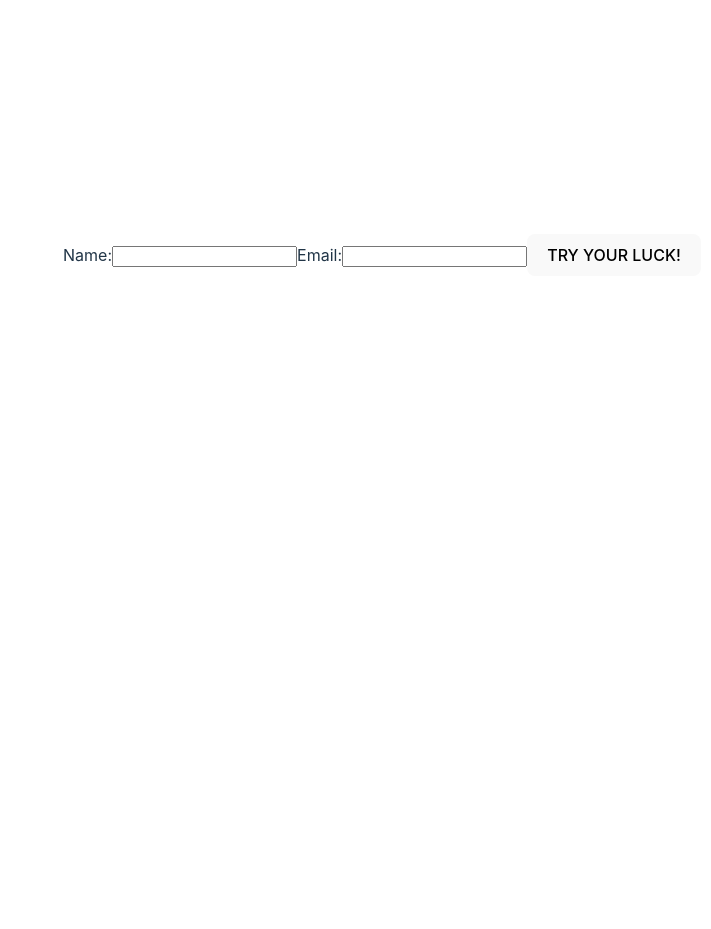
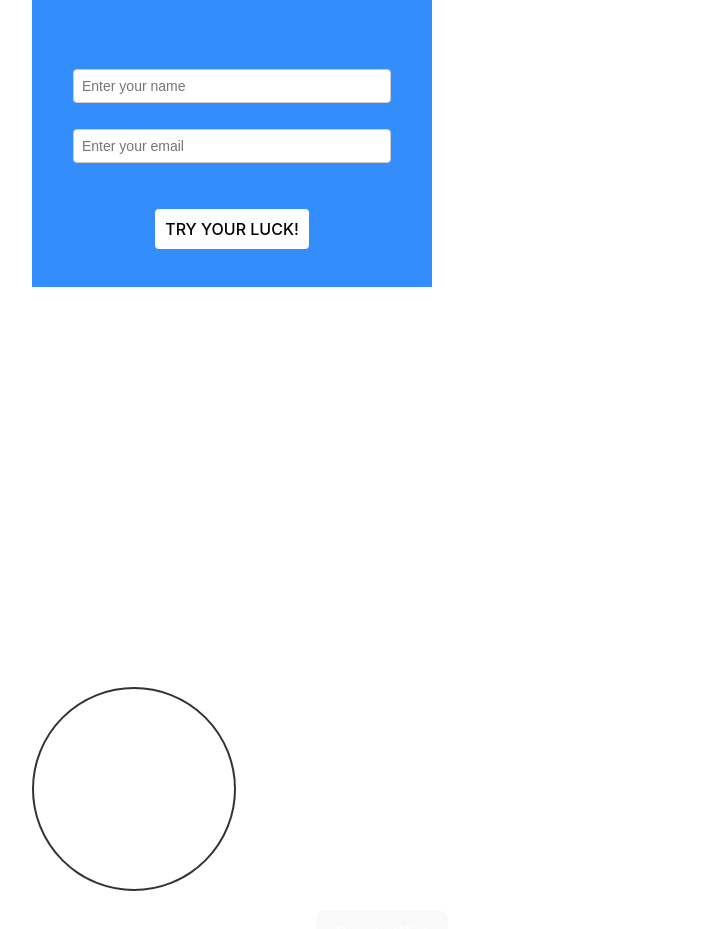
Before and after one commit to polin103109/OllyoTask3, a React (Vite) app: page / in a window 1280 px wide. Shown: the part 145-1074 px from the top of the page, without its empty margins (258-969 px from the left). Before the commit the page ends 800 px from the top, so only its background shows below. Built offline with nearby package versions, Linux system fonts and the light colour scheme.

Commit message:
added design for form

```diff
--- a/src/App.jsx
+++ b/src/App.jsx
@@ -1,12 +1,14 @@
 import { useState } from 'react'
 import './App.css'
-import Form from './Components/Form'
+import Form from './Components/Form';
+import SpinWheel from './Components/Spinwheel';
 function App() {
 
 
   return (
     <>
       <Form/>
+      <SpinWheel/>
     </>
   )
 }
--- a/src/Components/Form.jsx
+++ b/src/Components/Form.jsx
@@ -14,15 +14,14 @@ function Form() {
 
 
   return (
-    <div>
+    <div className='formDiv'>
         <form onSubmit={handleSubmit}>
-      <label htmlFor="name">Name:</label>
-      <input type="text" id="name" name="name" value={formData.name} onChange={handleChange}/>
+          <button className='closeButton'>Close</button> <br/>
+        <h4> Win Exclusive Discount!</h4> <br/>
+      <input type="text" id="name" placeholder='Enter your name' name="name" value={formData.name} onChange={handleChange}/>
+      <input type="email" id="email" placeholder='Enter your email' name="email" value={formData.email} onChange={handleChange}/>
 
-      <label htmlFor="email">Email:</label>
-      <input type="email" id="email" name="email" value={formData.email} onChange={handleChange}/>
-
-      <button type="submit">TRY YOUR LUCK!</button>
+      <button className='submitButton' type="submit">TRY YOUR LUCK!</button>
     </form>
     </div>
   )
--- /dev/null
+++ b/src/Components/Spinwheel.jsx
@@ -0,0 +1,35 @@
+import React, { useState } from 'react';
+import '../Styles/Spinwheel.css';
+const SpinWheel = () => {
+  const [rotation, setRotation] = useState(0);
+  const [spinning, setSpinning] = useState(false);
+
+  const handleSpin = () => {
+    if (!spinning) {
+      const randomRotation = Math.floor(Math.random() * 360) + 720;
+      setRotation(randomRotation);
+      setSpinning(true);
+
+
+      setTimeout(() => {
+        setSpinning(false);
+      }, 1000);
+    }
+  };
+
+  return (
+    <div>
+      <div
+        className={`wheel ${spinning ? 'spinning' : ''}`}
+        style={{ transform: `rotate(${rotation}deg)` }}
+      >
+
+      </div>
+      <button onClick={handleSpin} disabled={spinning}>
+        Spin to Win!
+      </button>
+    </div>
+  );
+};
+
+export default SpinWheel;
--- a/src/Styles/Form.css
+++ b/src/Styles/Form.css
@@ -0,0 +1,53 @@
+/* Form.css */
+.formDiv{
+    width: 700px;
+    height: 800px;
+}
+
+form {
+    display: flex;
+    flex-direction: column;
+    gap: 10px;
+    align-items: center;
+    justify-content: center;
+    max-width: 400px;
+    background-color: rgb(51, 141, 251);
+    width:600px;
+    height: 400px;
+    position: relative;
+  }
+
+
+  input {
+    padding: 8px;
+    margin-bottom: 16px;
+    border: 1px solid #ccc;
+    border-radius: 4px;
+    font-size: 14px;
+    background-color: white;
+    color: black;
+    width: 300px;
+  }
+
+  .submitButton {
+    padding: 10px;
+    background-color: white;
+    color: black;
+    border: none;
+    border-radius: 4px;
+    cursor: pointer;
+    font-size: 16px;
+  }
+
+  .submitButton:hover {
+    background-color: #96b1e0;
+  }
+  .closeButton{
+    top:5px;
+    right: 5px;
+    position: absolute;
+   background-color: rgb(51, 141, 251);
+   color: white;
+   border: none;
+
+  }
--- /dev/null
+++ b/src/Styles/Spinwheel.css
@@ -0,0 +1,39 @@
+
+.wheel {
+    width: 200px;
+    height: 200px;
+    border: 2px solid #333;
+    border-radius: 50%;
+    position: relative;
+    transition: transform 3s cubic-bezier(0.17, 0.67, 0.83, 0.67); /* Adjust timing function as needed */
+  }
+
+  .spinning {
+    animation: rotate 3s linear infinite;
+  }
+
+  @keyframes rotate {
+    from {
+      transform: rotate(0deg);
+    }
+    to {
+      transform: rotate(360deg);
+    }
+  }
+
+  button {
+    margin-top: 20px;
+    padding: 10px;
+    font-size: 16px;
+    cursor: pointer;
+    background-color: #4caf50;
+    color: white;
+    border: none;
+    border-radius: 4px;
+  }
+
+  button:disabled {
+    background-color: #ddd;
+    color: #666;
+    cursor: not-allowed;
+  }
```
